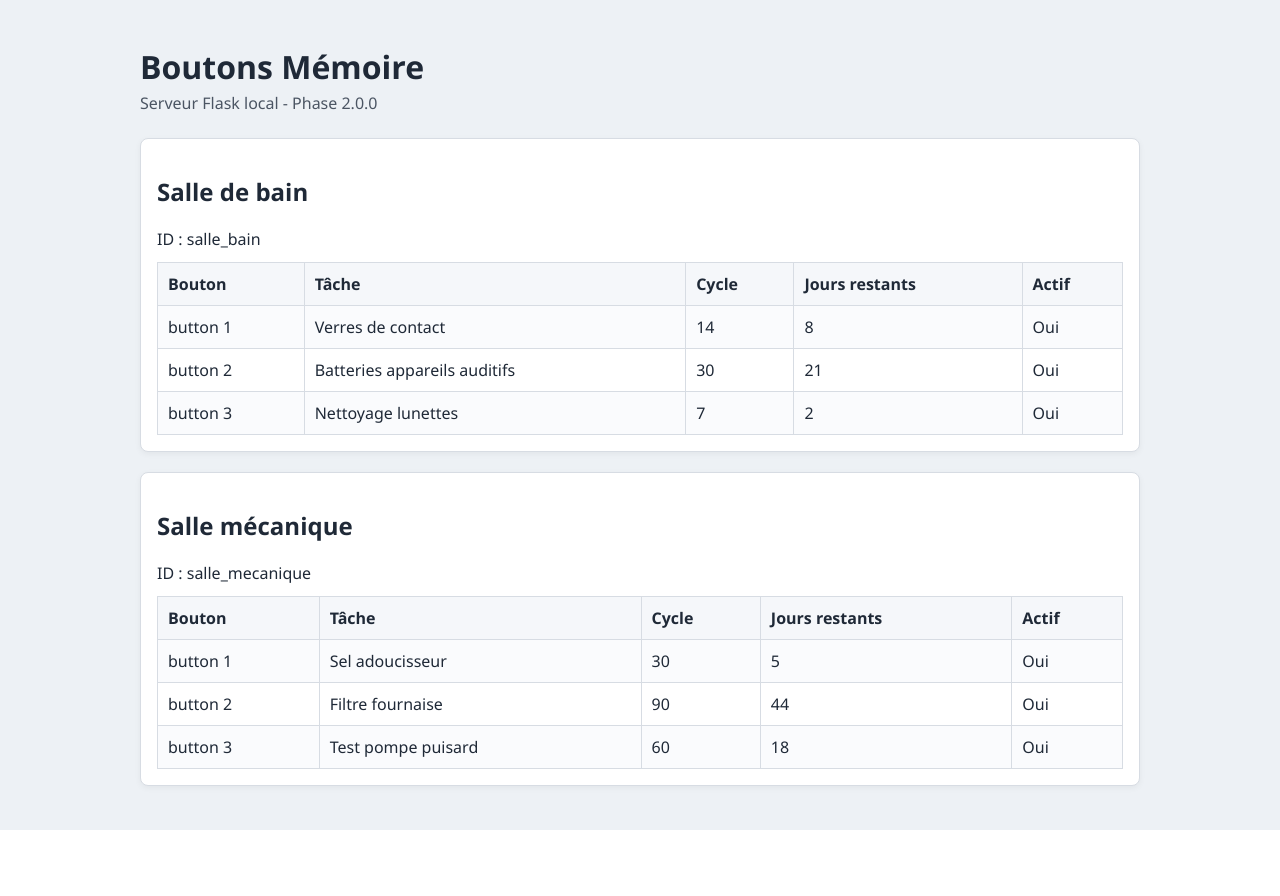
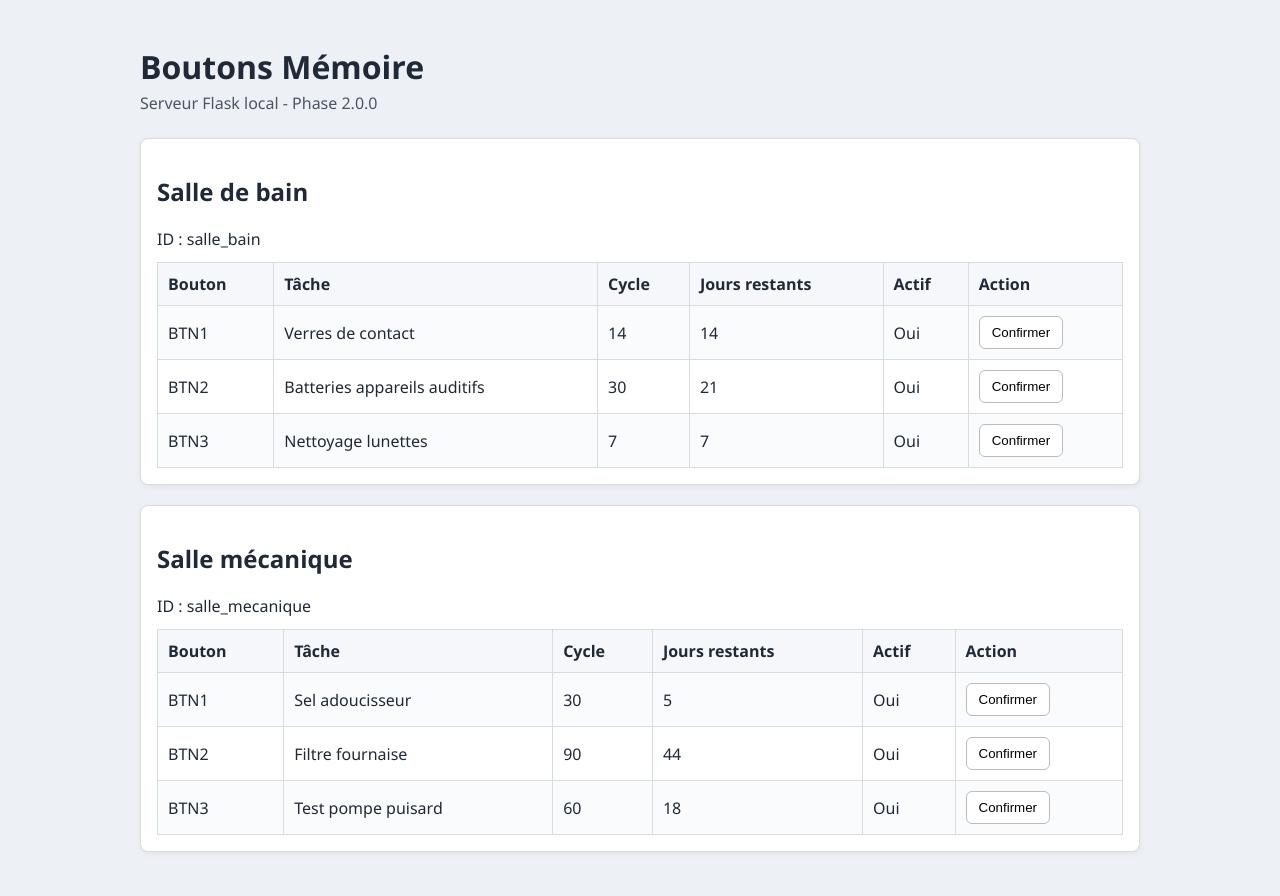
Before and after one commit to jeffb1959/bouton_memoir_serveur, a Flask app: page / in a window 1280 px wide. Before the commit the page ends 830 px from the top, so only its background shows below. Run offline with Flask 3, Linux system fonts and the light colour scheme.

Commit message:
2.1.0 - Confirmation des taches depuis interface web

```diff
--- a/app.py
+++ b/app.py
@@ -1,37 +1,78 @@
-from flask import Flask, jsonify, render_template
+from flask import Flask, jsonify, render_template, redirect, url_for
 import json
 from pathlib import Path
 
 app = Flask(__name__)
 
 
-TASKS_PATH = Path(__file__).parent / "data" / "tasks.json"
+DATA_FILE = Path(__file__).parent / "data" / "tasks.json"
 
 
-def load_modules():
-    with TASKS_PATH.open("r", encoding="utf-8") as file:
+def load_data():
+    with DATA_FILE.open("r", encoding="utf-8") as file:
         return json.load(file)
+
+
+def save_data(data):
+    """Sauvegarde les données dans le fichier JSON."""
+    with DATA_FILE.open("w", encoding="utf-8") as file:
+        json.dump(data, file, ensure_ascii=False, indent=2)
+
+
+def _button_number(button, fallback):
+    if button.get("button") is not None:
+        return button.get("button")
+
+    button_id = button.get("id")
+    if isinstance(button_id, str):
+        digits = "".join(char for char in button_id if char.isdigit())
+        if digits:
+            return int(digits)
+
+    return fallback
 
 
 @app.route("/")
 def index():
-    modules = load_modules()
+    modules = load_data()
+    for module in modules:
+        for index, button in enumerate(module.get("buttons", []), start=1):
+            button["button"] = _button_number(button, index)
     return render_template("index.html", modules=modules)
 
 
 @app.route("/api/modules")
 def get_modules():
-    return jsonify(load_modules())
+    return jsonify(load_data())
 
 
 @app.route("/api/modules/<module_id>")
 def get_module(module_id):
-    modules = load_modules()
+    modules = load_data()
     for module in modules:
         if module.get("id") == module_id:
             return jsonify(module)
     return jsonify({"error": "Module introuvable"}), 404
 
 
+@app.route("/modules/<module_id>/buttons/<int:button_number>/confirm", methods=["POST"])
+def confirm_task(module_id, button_number):
+    """Confirme une tâche depuis l'interface web."""
+    data = load_data()
+    modules = data if isinstance(data, list) else data.get("modules", [])
+
+    for module in modules:
+        if module.get("id") == module_id:
+            for idx, button in enumerate(module.get("buttons", []), start=1):
+                if _button_number(button, idx) == button_number:
+                    button["days_remaining"] = button.get("cycle_days", 0)
+                    save_data(data)
+                    return redirect(url_for("index"))
+
+            return jsonify({"error": "Bouton introuvable"}), 404
+
+    return jsonify({"error": "Module introuvable"}), 404
+
+
 if __name__ == "__main__":
     app.run(debug=True, host="127.0.0.1", port=5000)
--- a/data/tasks.json
+++ b/data/tasks.json
@@ -4,15 +4,15 @@
     "name": "Salle de bain",
     "buttons": [
       {
-        "id": "button 1",
+        "id": "bouton 1",
         "task_id": "verres_contact",
         "task_name": "Verres de contact",
         "cycle_days": 14,
-        "days_remaining": 8,
+        "days_remaining": 14,
         "enabled": true
       },
       {
-        "id": "button 2",
+        "id": "bouton 2",
         "task_id": "batteries_auditif",
         "task_name": "Batteries appareils auditifs",
         "cycle_days": 30,
@@ -20,11 +20,11 @@
         "enabled": true
       },
       {
-        "id": "button 3",
+        "id": "bouton 3",
         "task_id": "nettoyage_lunettes",
         "task_name": "Nettoyage lunettes",
         "cycle_days": 7,
-        "days_remaining": 2,
+        "days_remaining": 7,
         "enabled": true
       }
     ]
@@ -34,7 +34,7 @@
     "name": "Salle mécanique",
     "buttons": [
       {
-        "id": "button 1",
+        "id": "bouton 1",
         "task_id": "sel_adoucisseur",
         "task_name": "Sel adoucisseur",
         "cycle_days": 30,
@@ -42,7 +42,7 @@
         "enabled": true
       },
       {
-        "id": "button 2",
+        "id": "bouton 2",
         "task_id": "filtre_fournaise",
         "task_name": "Filtre fournaise",
         "cycle_days": 90,
@@ -50,7 +50,7 @@
         "enabled": true
       },
       {
-        "id": "button 3",
+        "id": "bouton 3",
         "task_id": "pompe_puisard",
         "task_name": "Test pompe puisard",
         "cycle_days": 60,
--- a/static/style.css
+++ b/static/style.css
@@ -69,3 +69,19 @@ thead th {
 tbody tr:nth-child(odd) {
   background: #fafbfd;
 }
+
+button {
+  padding: 8px 12px;
+  border: 1px solid #bbb;
+  border-radius: 6px;
+  background: #ffffff;
+  cursor: pointer;
+}
+
+button:hover {
+  background: #f0f0f0;
+}
+
+form {
+  margin: 0;
+}
--- a/templates/index.html
+++ b/templates/index.html
@@ -25,16 +25,22 @@
                   <th>Cycle</th>
                   <th>Jours restants</th>
                   <th>Actif</th>
+                  <th>Action</th>
                 </tr>
               </thead>
               <tbody>
                 {% for button in module.buttons %}
                   <tr>
-                    <td>{{ button.id }}</td>
+                    <td>BTN{{ button.button }}</td>
                     <td>{{ button.task_name }}</td>
                     <td>{{ button.cycle_days }}</td>
                     <td>{{ button.days_remaining }}</td>
                     <td>{{ "Oui" if button.enabled else "Non" }}</td>
+                    <td>
+                      <form method="post" action="{{ url_for('confirm_task', module_id=module.id, button_number=button.button) }}">
+                        <button type="submit">Confirmer</button>
+                      </form>
+                    </td>
                   </tr>
                 {% endfor %}
               </tbody>
```
Also changed, not shown: README.md.
